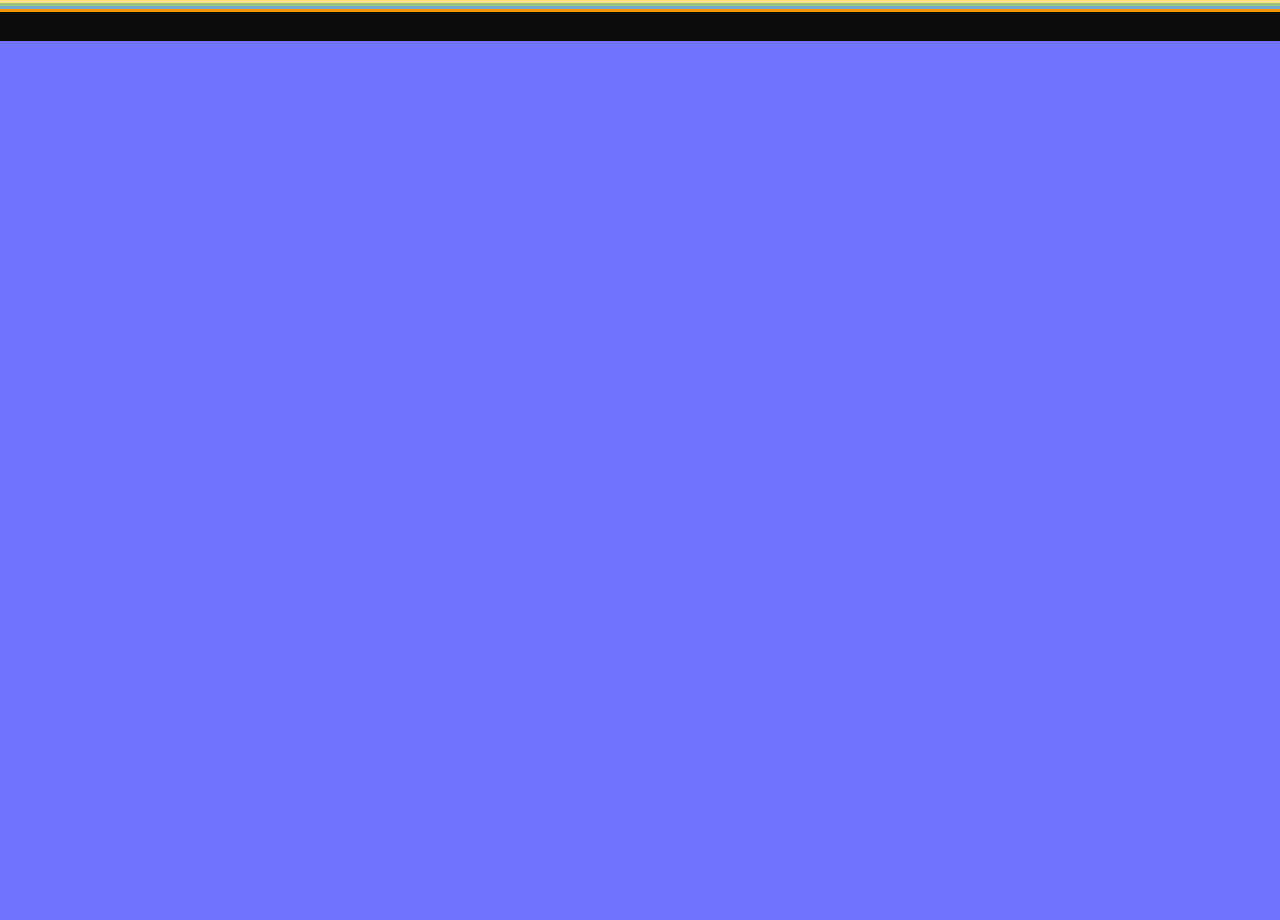
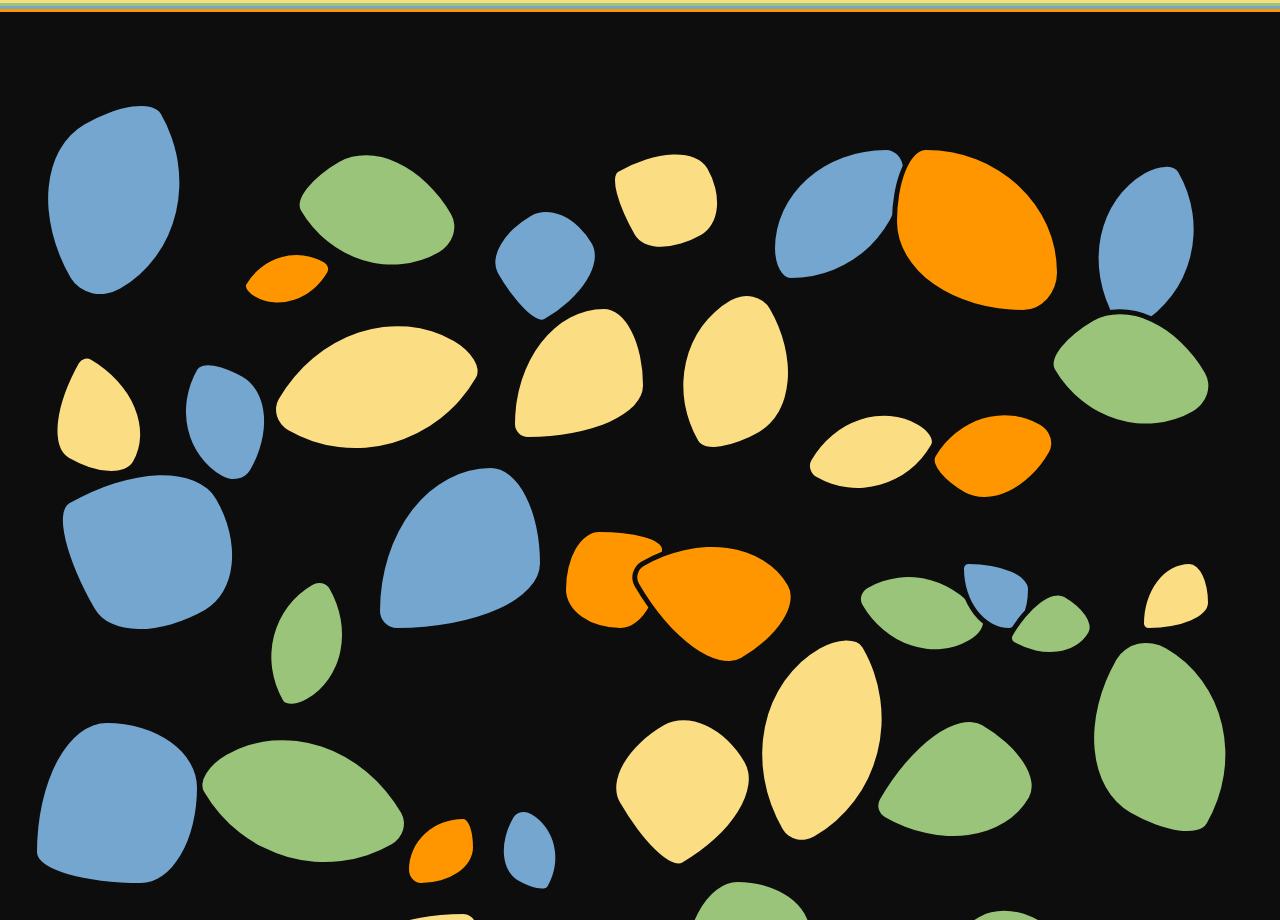
Before and after one commit to alecthibodeau/alecthibodeau.github.io, a React (Create React App) app: page / in a window 1280 px wide. Shown: the part 1880-2800 px from the top of the page. Before the commit the page ends 1921 px from the top, so only its background shows below. Built offline with nearby package versions, Linux system fonts and the light colour scheme.

Commit message:
feat: add shape elements to expand design content

```diff
--- a/src/components/Footer.tsx
+++ b/src/components/Footer.tsx
@@ -1,3 +1,5 @@
+import { useState } from 'react';
+
 /* Components */
 import PatternBanner from './PatternBanner';
 
@@ -6,12 +8,27 @@ import constants from '../constants';
 
 /* Interfaces */
 import InformationItem from '../interfaces/InformationItem';
+import Shape from '../interfaces/Shape';
 
 /* Helpers */
 import helpers from '../helpers';
 
 function Footer(props: { isBreakpointXs: boolean, viewportWidth: number }): JSX.Element {
   const { sections } = constants;
+  const [shapes] = useState<Shape[]>(() =>
+    Array(300).fill(null).map(() => ({
+      position: getRandomNumber(4),
+      size: getRandomNumber(4),
+      flip: getRandomNumber(2),
+      form: getRandomNumber(4),
+      rotation: getRandomNumber(6),
+      color: getRandomNumber(4)
+    }))
+  );
+
+  function getRandomNumber(range: number): number {
+    return Math.floor(Math.random() * range)
+  }
 
   function renderInformationItem(item: InformationItem, index: number): JSX.Element {
     return (
@@ -26,6 +43,17 @@ function Footer(props: { isBreakpointXs: boolean, viewportWidth: number }): JSX.
           {item.name}
         </div>
       </a>
+    );
+  }
+
+  function renderShape(item: Shape, index: number): JSX.Element {
+    return (
+      <div
+        key={`shape-${index}`}
+        className={
+          `shape position-${item.position} size-${item.size} flip-${item.flip} form-${item.form} rotation-${item.rotation} color-${item.color}`
+        }
+      />
     );
   }
 
@@ -53,6 +81,9 @@ function Footer(props: { isBreakpointXs: boolean, viewportWidth: number }): JSX.
           })}
         </div>
       </section>
+      <div className="shapes-field">
+        {shapes.map(renderShape)}
+      </div>
     </footer>
   );
 }
--- /dev/null
+++ b/src/interfaces/Shape.ts
@@ -0,0 +1,10 @@
+interface Shape {
+  position: number;
+  size: number;
+  flip: number;
+  form: number;
+  rotation: number;
+  color: number;
+}
+
+export default Shape;
--- a/src/styles/_footer.scss
+++ b/src/styles/_footer.scss
@@ -51,6 +51,133 @@ footer {
   }
 }
 
+.shapes-field {
+  padding: 4rem 1rem;
+}
+
+.shape {
+  position: relative;
+  display: inline-block;
+  border: 5px solid $application-background-color;
+  margin: .5rem;
+
+  &.position-0 {
+    top: 2rem;
+  }
+
+  &.position-1 {
+    right: 2rem;
+  }
+
+  &.position-2 {
+    bottom: 2rem;
+  }
+
+  &.position-3 {
+    left: 2rem;
+  }
+
+  &.size-0 {
+    width: 4rem;
+    height: 4rem;
+  }
+
+  &.size-1 {
+    width: 6rem;
+    height: 6rem;
+  }
+
+  &.size-2 {
+    width: 8rem;
+    height: 8rem;
+  }
+
+  &.size-3 {
+    width: 10rem;
+    height: 10rem;
+  }
+
+  &.form-0 {
+    border-radius: 87% 13% 68% 32% / 41% 13% 87% 59%;
+  }
+
+  &.form-1 {
+    border-radius: 56% 44% 64% 36% / 41% 79% 21% 59%;
+  }
+
+  &.form-2 {
+    border-radius: 23% 77% 20% 80% / 25% 55% 45% 75%;
+  }
+
+  &.form-3 {
+    border-radius: 15% 85% 16% 84% / 25% 83% 17% 75%
+  }
+
+  &.rotation-0 {
+    transform: rotate(0deg);
+
+    &.flip-1 {
+      transform: rotate(0deg) scaleX(-1);
+    }
+  }
+
+  &.rotation-1 {
+    transform: rotate(60deg);
+  }
+
+  &.rotation-1.flip-1 {
+    transform: rotate(60deg) scaleX(-1);
+  }
+
+  &.rotation-2 {
+    transform: rotate(120deg);
+  }
+
+  &.rotation-2.flip-1 {
+    transform: rotate(120deg) scaleX(-1);
+  }
+
+  &.rotation-3 {
+    transform: rotate(180deg);
+  }
+
+  &.rotation-3.flip-1 {
+    transform: rotate(180deg) scaleX(-1);
+  }
+
+  &.rotation-4 {
+    transform: rotate(240deg);
+  }
+
+  &.rotation-4.flip-1 {
+    transform: rotate(240deg) scaleX(-1);
+  }
+
+  &.rotation-5 {
+    transform: rotate(300deg);
+  }
+
+  &.rotation-5.flip-1 {
+    transform: rotate(300deg) scaleX(-1);
+  }
+
+  &.color-0 {
+    background-color: $orange-muted;
+  }
+
+  &.color-1 {
+    background-color: $rainbow-green;
+  }
+
+  &.color-2 {
+    background-color: $rainbow-blue;
+  }
+
+  &.color-3 {
+    background-color: $rainbow-yellow;
+  }
+}
+
 /* Breakpoint Small */
 
 @media (min-width: $breakpoint-sm) {
```
